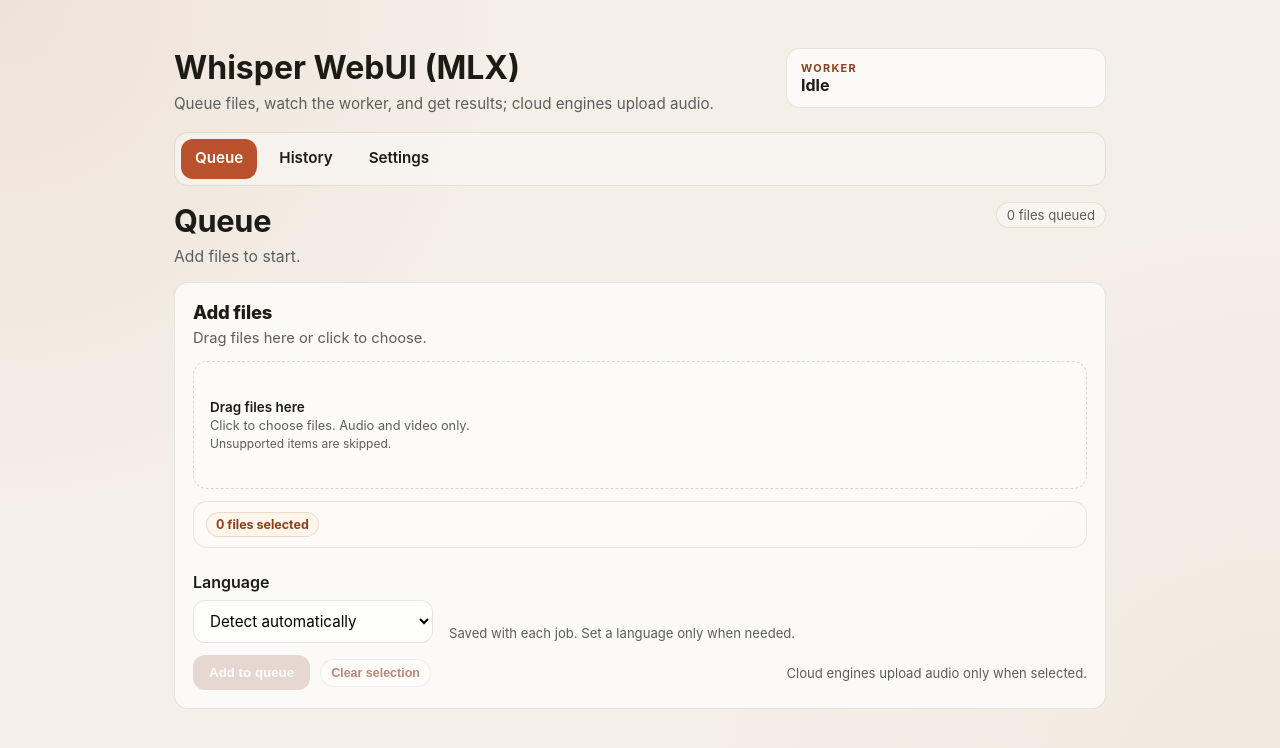
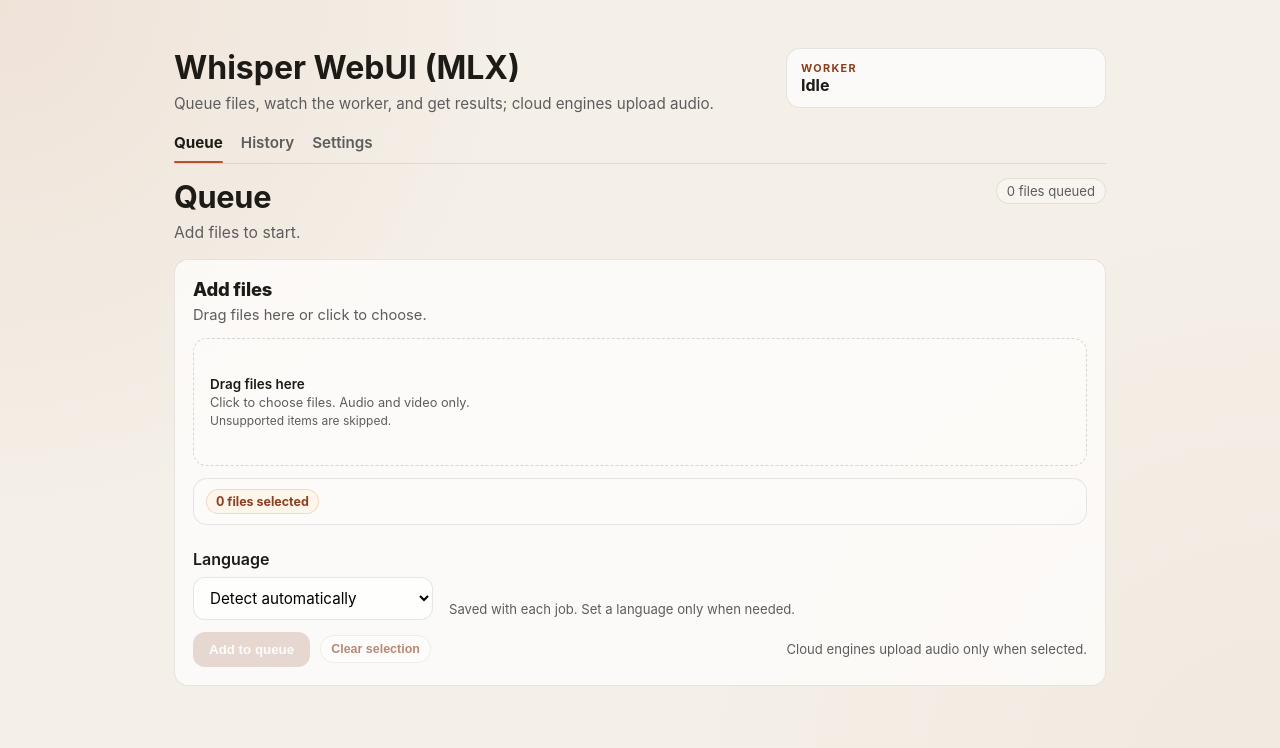
Before and after one commit to ivkhokhlov/whisper-webui-mlx, a FastAPI app: page / in a window 1280 px wide. Shown: the top 748 px of the page. Run offline with FastAPI, Linux system fonts and the light colour scheme; data that the repository does not hold is empty.

Commit message:
fix(nav): simplify main tab layout

```diff
--- a/mlx_ui/templates/partials/index/head.html
+++ b/mlx_ui/templates/partials/index/head.html
@@ -293,22 +293,17 @@
 
       .tabs {
         margin-top: 16px;
-      }
-
-      .tabbar {
-        display: block;
+        display: grid;
+        gap: 14px;
         max-width: 100%;
       }
 
       .tablist {
         display: flex;
         align-items: center;
-        gap: 8px;
-        padding: 6px;
-        border-radius: var(--radius-lg);
-        background: var(--surface);
-        border: 1px solid var(--line);
-        box-shadow: none;
+        gap: 18px;
+        padding: 0 0 2px;
+        border-bottom: 1px solid var(--line);
         width: 100%;
         max-width: 100%;
         flex-wrap: nowrap;
@@ -331,26 +326,47 @@
         align-items: center;
         justify-content: center;
         flex: 0 0 auto;
-        min-height: 40px;
-        padding: 8px 14px;
-        border-radius: var(--radius-md);
+        min-height: auto;
+        padding: 2px 0 10px;
+        border-radius: 0;
         font-size: 0.95rem;
         font-weight: 600;
-        line-height: 1.1;
-        color: var(--ink);
+        line-height: 1.15;
+        color: var(--ink-muted);
         cursor: pointer;
         text-decoration: none;
         white-space: nowrap;
+        position: relative;
+        transition: color 0.18s ease;
+      }
+
+      .tab::after {
+        content: "";
+        position: absolute;
+        left: 0;
+        right: 0;
+        bottom: -2px;
+        height: 2px;
+        border-radius: 999px;
+        background: var(--accent);
+        opacity: 0;
+        transform: scaleX(0.45);
+        transform-origin: center;
+        transition: transform 0.18s ease, opacity 0.18s ease;
       }
 
       .tab:hover {
-        background: rgba(255, 255, 255, 0.46);
+        color: var(--accent-strong);
       }
 
       .tab.is-active {
-        background: var(--accent);
-        color: #fff;
-        box-shadow: none;
+        color: var(--ink);
+        font-weight: 700;
+      }
+
+      .tab.is-active::after {
+        opacity: 1;
+        transform: scaleX(1);
       }
 
       .tab:focus-visible {
@@ -973,7 +989,7 @@
       }
 
       .panels {
-        margin-top: 16px;
+        margin-top: 0;
       }
 
       .panel {
@@ -2994,6 +3010,7 @@
 
         .tabs {
           margin-top: 20px;
+          gap: 12px;
         }
 
         .panel {
@@ -3001,13 +3018,12 @@
         }
 
         .tablist {
-          gap: 6px;
-          padding: 5px;
+          gap: 14px;
+          padding-bottom: 2px;
         }
 
         .tab {
-          min-height: 38px;
-          padding: 8px 12px;
+          padding: 2px 0 8px;
           font-size: 0.9rem;
         }
 
--- a/mlx_ui/templates/partials/index/shell_start.html
+++ b/mlx_ui/templates/partials/index/shell_start.html
@@ -101,7 +101,6 @@
       </header>
 
       <section class="tabs" aria-label="Main sections">
-        <div class="tabbar">
         <nav class="tablist" aria-label="Main sections">
           <a
             class="tab{% if active_tab == 'queue' %} is-active{% endif %}"
@@ -128,6 +127,5 @@
             Settings
           </a>
         </nav>
-        </div>
 
         <div class="panels">
--- a/pyproject.toml
+++ b/pyproject.toml
@@ -1,6 +1,6 @@
 [tool.poetry]
 name = "mlx-ui"
-version = "0.1.28"
+version = "0.1.29"
 description = ""
 authors = ["Ivan Khokhlov <ivan.s.khokhlov@rt.ru>"]
 readme = "README.md"
```
Also changed, not shown: docs/business_description.md (+4 -0 lines), tests/test_app.py (+2 -0 lines). Lines whose indentation alone changed are shown as unchanged.
